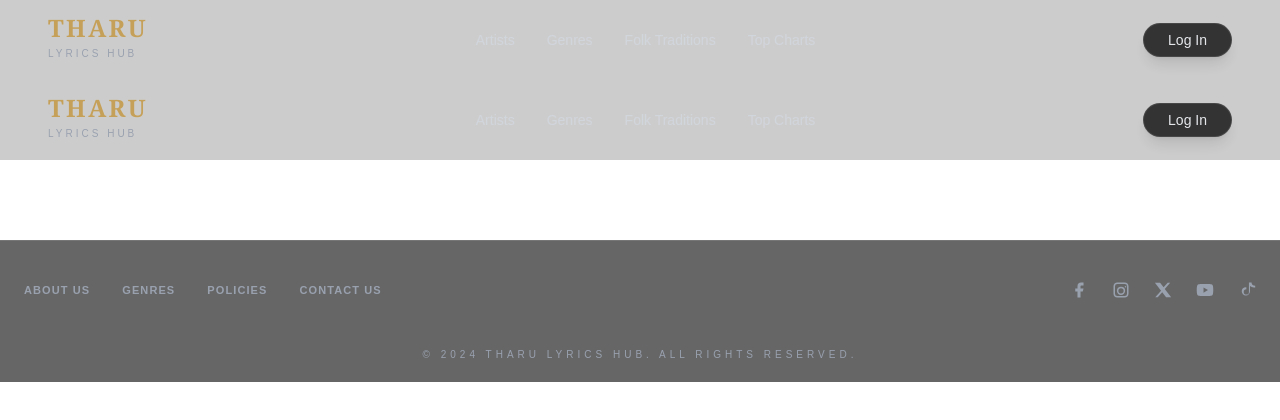
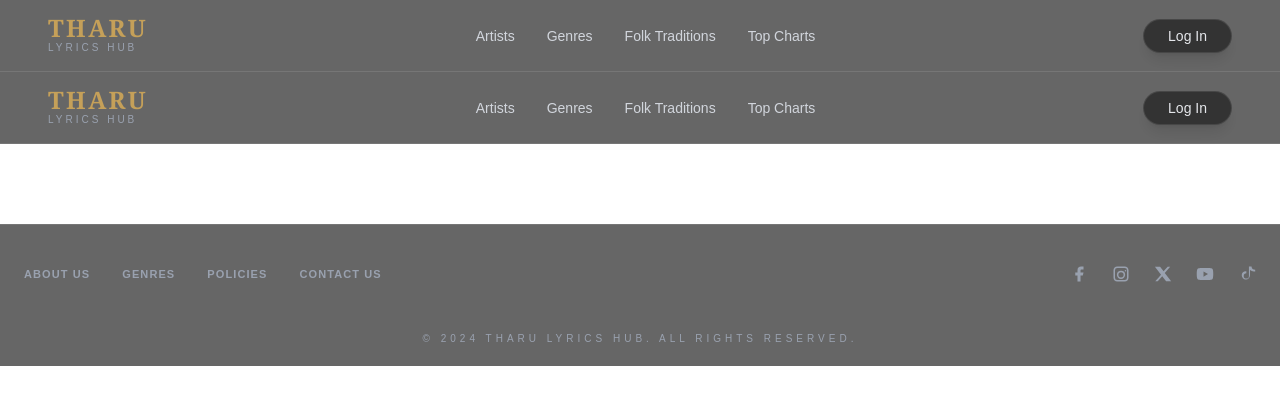
Before and after one commit to PrajeshKangoy/tharu-lyrics-hub, a Next.js app: page /components/header in a window 1280 px wide. Shown: the top 420 px of the page. Built offline with nearby package versions, Linux system fonts and the light colour scheme.

Commit message:
Feature: Hamburger add for mobile view

```diff
--- a/app/components/header/page.tsx
+++ b/app/components/header/page.tsx
@@ -1,16 +1,20 @@
 "use client";
 
 import Link from "next/link";
-import { Search } from "lucide-react";
+import { Menu, X } from "lucide-react";
+import { useState } from "react";
 import AuthButton from "../../components/AuthButton/page";
 
 export default function Header() {
+  const [open, setOpen] = useState(false);
+
   return (
-    <nav className="flex items-center justify-between px-6 py-4 md:px-12 bg-black/20 backdrop-blur-sm sticky top-0 z-50">
+    <nav className="sticky top-0 z-50 bg-black/60 backdrop-blur-md border-b border-white/10">
 
-      {/* Logo */}
-      <div className="flex flex-col cursor-pointer">
-        <Link href="/">
+      <div className="flex items-center justify-between px-6 py-4 md:px-12">
+
+        {/* LOGO */}
+        <Link href="/" className="flex flex-col">
           <h1 className="text-2xl font-bold tracking-widest text-[#c5a059] leading-none font-serif">
             THARU
           </h1>
@@ -18,34 +22,56 @@ export default function Header() {
             LYRICS HUB
           </span>
         </Link>
+
+        {/* DESKTOP MENU */}
+        <div className="hidden md:flex items-center gap-8 text-sm font-medium text-gray-300">
+          <Link href="/artist" className="hover:text-[#c5a059]">Artists</Link>
+          <Link href="/Genres" className="hover:text-[#c5a059]">Genres</Link>
+          <a href="#" className="hover:text-[#c5a059]">Folk Traditions</a>
+          <a href="#" className="hover:text-[#c5a059]">Top Charts</a>
         </div>
 
-      {/* Menu */}
-      <div className="hidden md:flex items-center gap-8 text-sm font-medium text-gray-300">
-        {/* <Link href="/" className="hover:text-[#c5a059] transition-colors">
-          Home
-        </Link> */}
+        {/* LOGIN (DESKTOP) */}
+        <div className="hidden md:block">
+          <AuthButton />
+        </div>
 
-        <Link href="/artist" className="hover:text-[#c5a059] transition-colors">
+        {/* MOBILE BUTTON (FIXED VISIBILITY) */}
+        <button
+          className="md:hidden flex items-center justify-center w-10 h-10 rounded-md bg-white/10 text-white z-50"
+          onClick={() => setOpen(!open)}
+          aria-label="Toggle menu"
+        >
+          {open ? <X size={22} /> : <Menu size={22} />}
+        </button>
+      </div>
+
+      {/* MOBILE MENU */}
+      {open && (
+        <div className="md:hidden absolute left-0 right-0 top-full bg-black/95 backdrop-blur-md border-t border-white/10 px-6 py-5 space-y-4 text-gray-300 z-40">
+
+          <Link href="/artist" onClick={() => setOpen(false)} className="block">
             Artists
           </Link>
 
-        <Link href="/Genres" className="hover:text-[#c5a059] transition-colors">Genres</Link>
+          <Link href="/Genres" onClick={() => setOpen(false)} className="block">
+            Genres
+          </Link>
 
-
-        <a href="#" className="hover:text-[#c5a059] transition-colors">
+          <a href="#" onClick={() => setOpen(false)} className="block">
             Folk Traditions
           </a>
 
-        <a href="#" className="hover:text-[#c5a059] transition-colors">
+          <a href="#" onClick={() => setOpen(false)} className="block">
             Top Charts
           </a>
+
+          <div className="pt-4 border-t border-white/10">
+            <AuthButton />
           </div>
+        </div>
+      )}
 
-      {/* Login Button */}
-      {/* <button className="bg-[#333] hover:bg-[#444] text-gray-200 px-6 py-1.5 rounded-full text-sm font-medium transition-all border border-white/10 shadow-lg"> */}
-        <AuthButton />
-      {/* </button> */}
     </nav>
   );
 }
```
Lines whose indentation alone changed are shown as unchanged.
